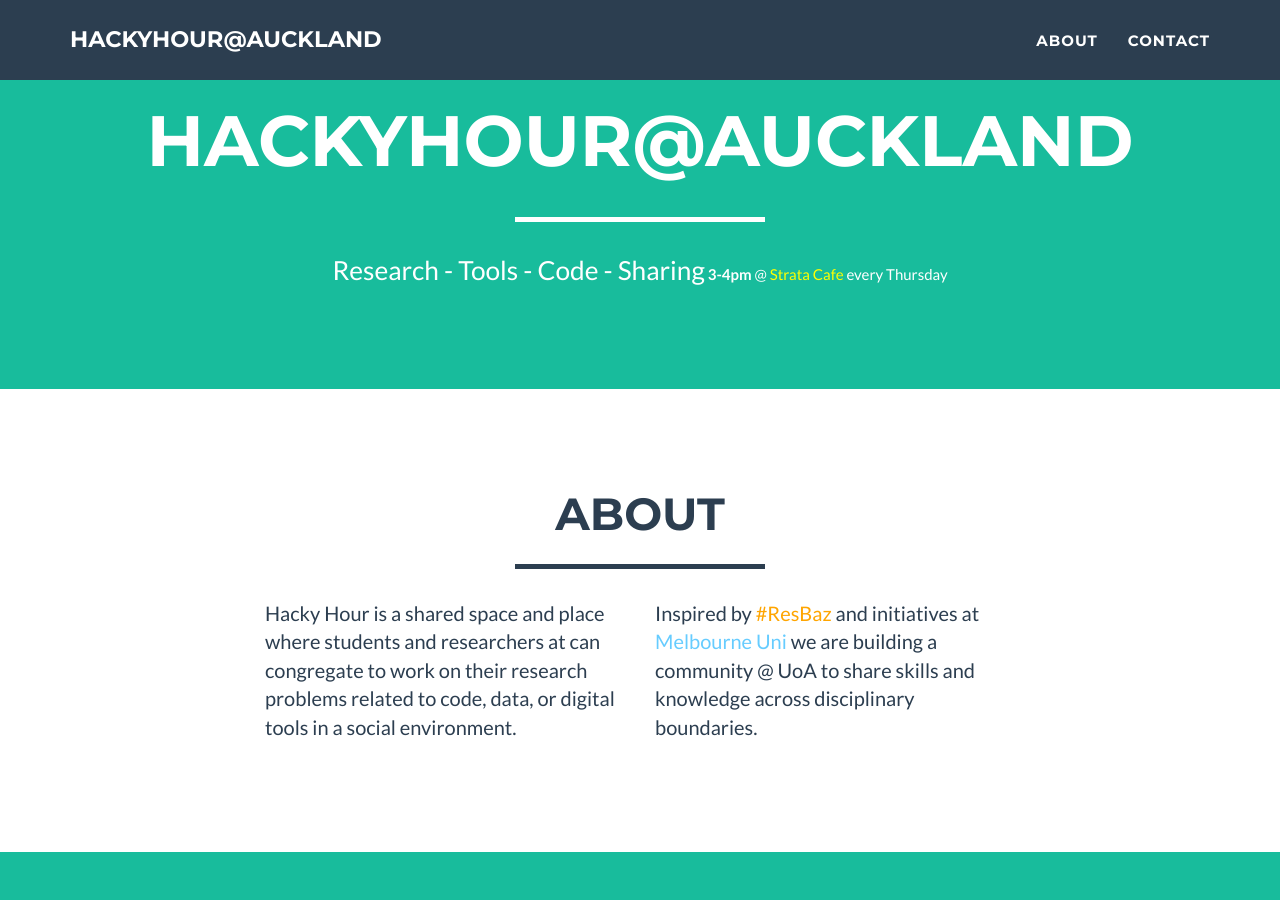
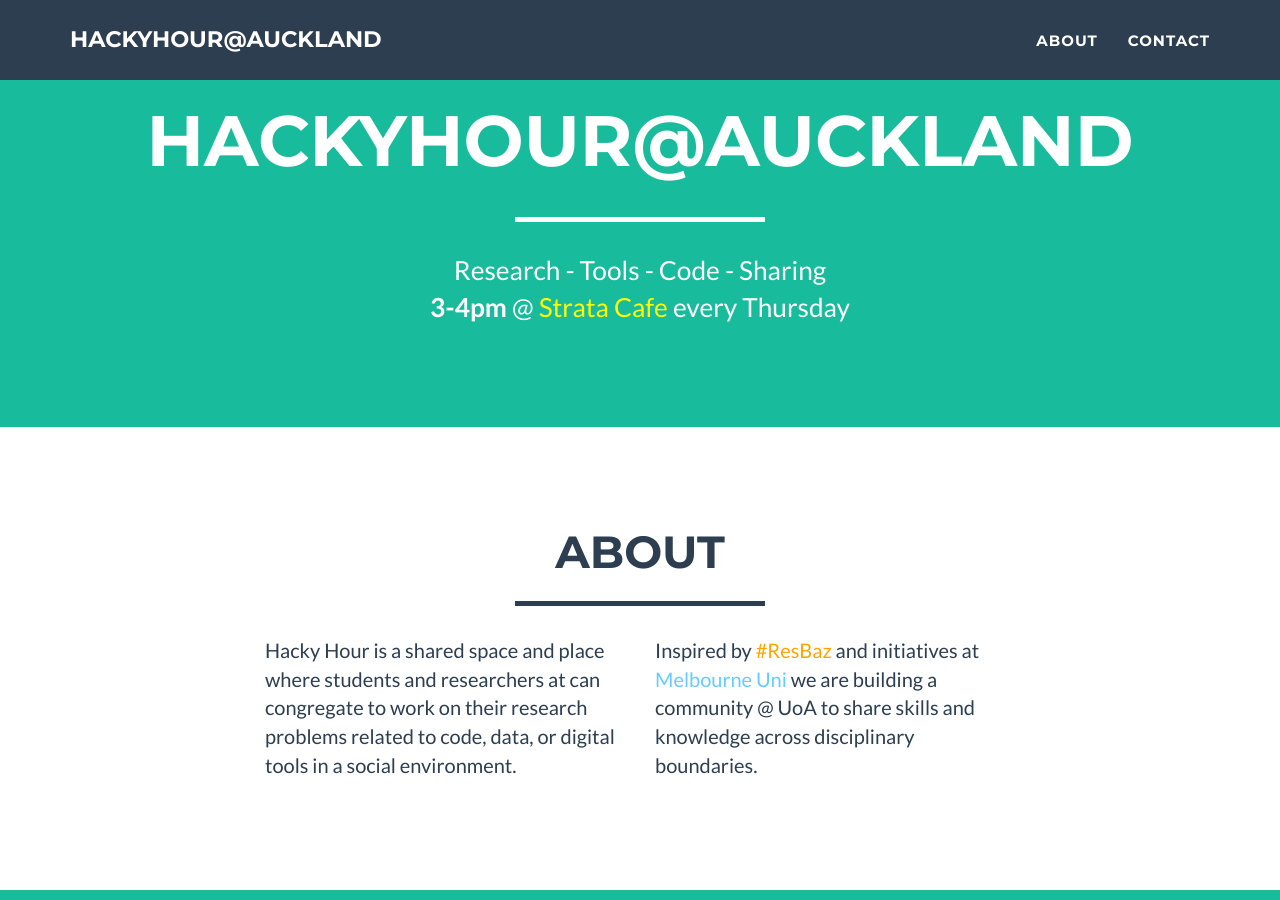
Before and after one commit to UoA-eResearch/HackyHour, a Jekyll site: the page built from index.html, in a window 1280 px wide and 900 px high, scrolled down 380 px. Built offline with Jekyll 4.4.1, drawn with Linux system fonts in a browser that asks for light colours.

Commit message:
small style chage to header

```diff
--- a/_includes/header.html
+++ b/_includes/header.html
@@ -8,7 +8,8 @@
                         <span class="name">{{ site.title }}</span>
                         <hr class="star-light">
                         <span class="skills">Research - Tools - Code - Sharing</span>
-                        <span><strong>3-4pm</strong> @ <a style='color:#FFFF00' href="http://pgsa.org.nz/about/post-graduate-commons/">Strata Cafe</a> every Thursday</span>
+                        <br />
+                        <span class="skills"><strong>3-4pm</strong> @ <a style='color:#FFFF00' href="http://pgsa.org.nz/about/post-graduate-commons/">Strata Cafe</a> every Thursday</span>
                     </div>
                 </div>
             </div>
```
